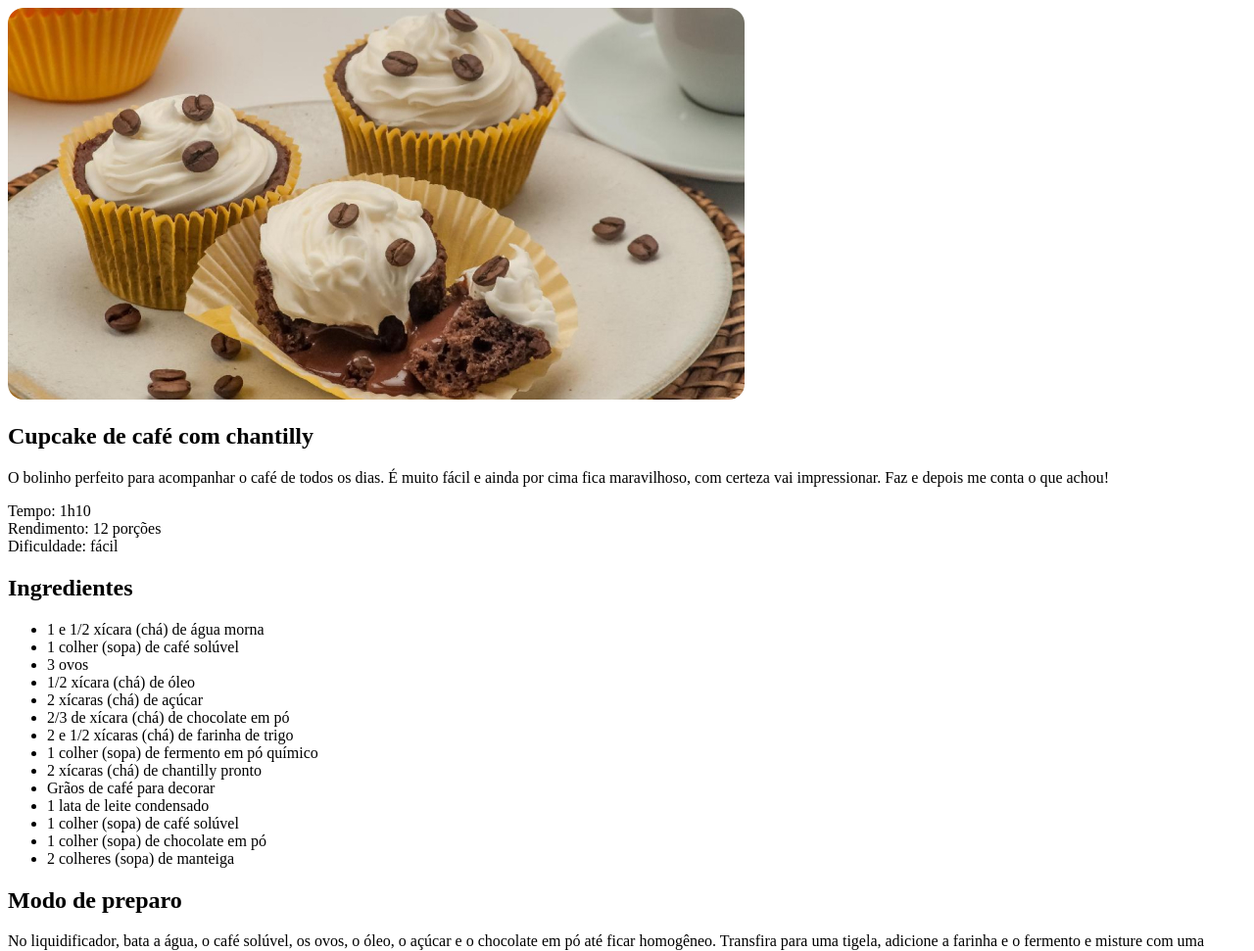
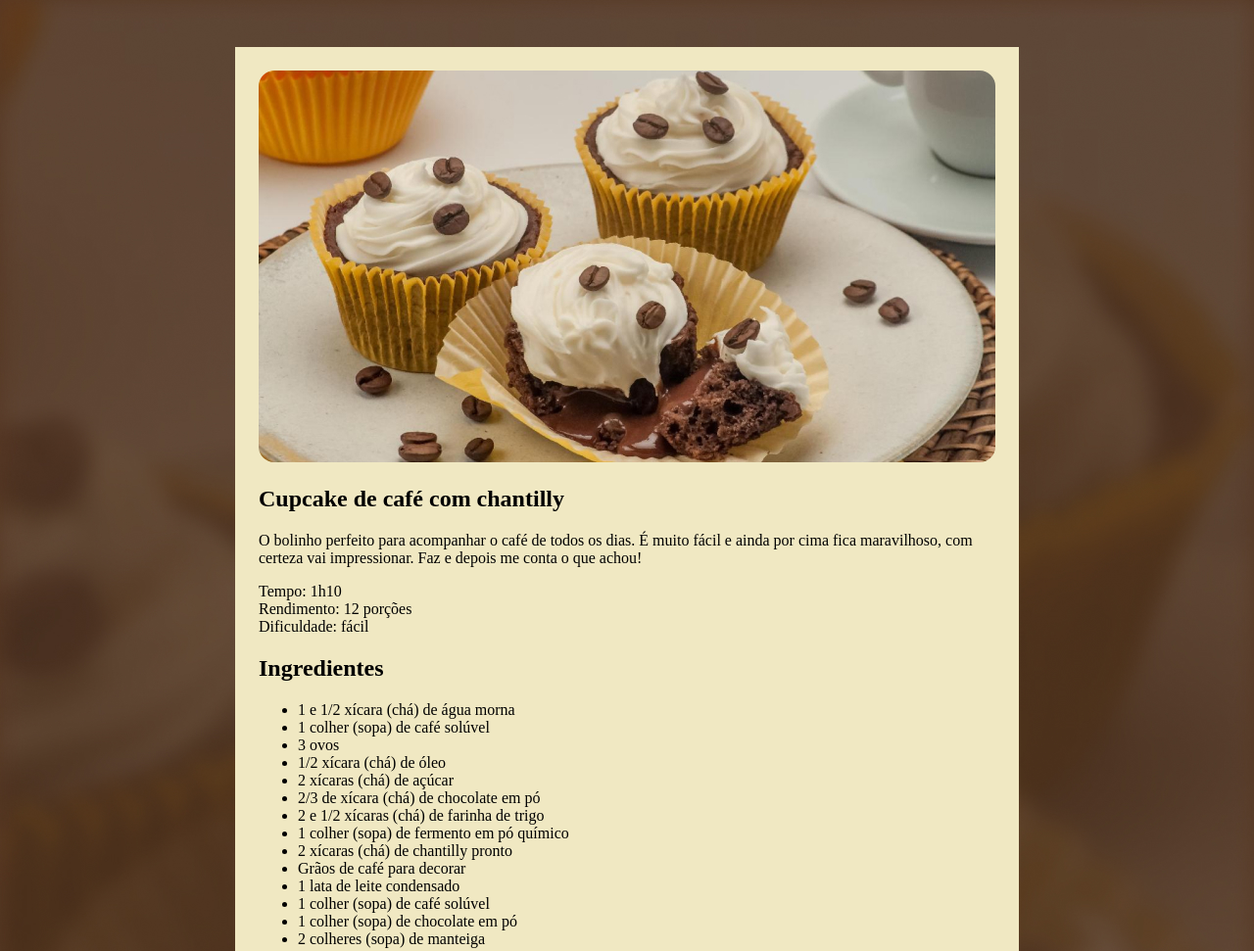
Before and after one commit to GZR-dex/Aula-full-stack-receita, a plain HTML site: page index.html in a window 1280 px wide. Shown: the top 971 px of the page at 98% size. Drawn offline with Linux system fonts and the light colour scheme.

Commit message:
Imagem de fundo;estilo#page

```diff
--- a/style.css
+++ b/style.css
@@ -1,3 +1,16 @@
+body{
+  background-image: url(Assets/bg-image.png);
+  background-size: cover;
+}
+#page {
+  box-sizing: border-box;
+  width: 800px;
+  padding: 24px;
+  background-color: #F0E8C2;
+  border-radius: 24;
+  margin:48px auto;
+}
+
 img{
   border-radius: 16px;
 }
```
Also changed, not shown: Assets/bg-image.jpg (deleted), Assets/bg-image.png (added).
